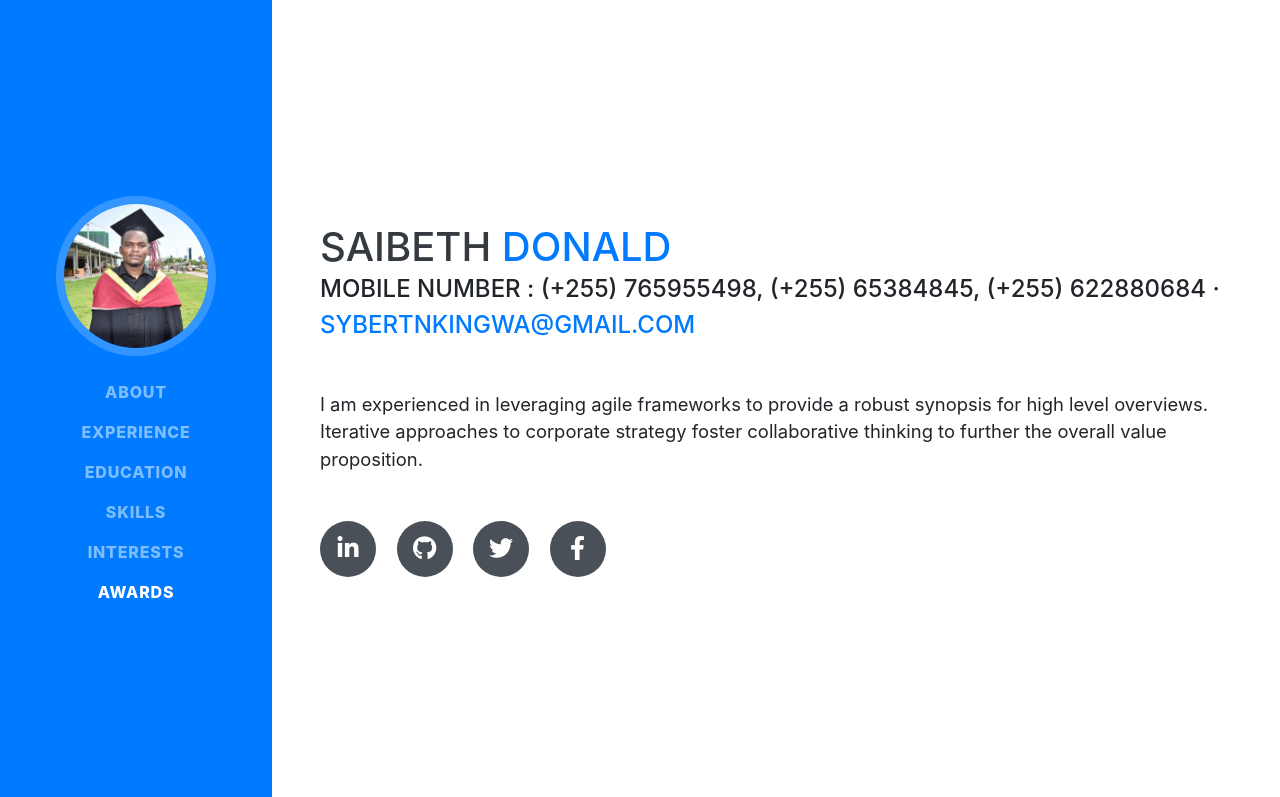
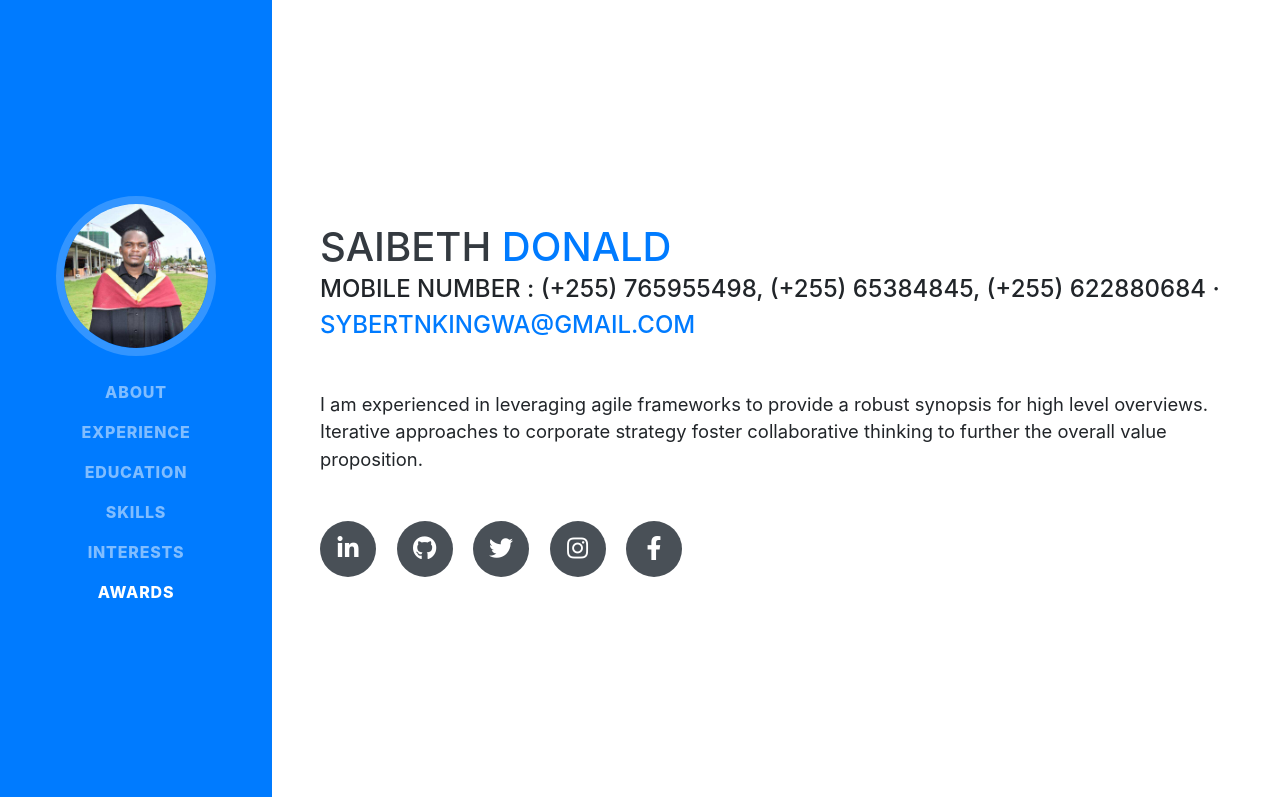
Before and after one commit to sybertDonald/SaibethResume, a website with bundled scripts: page index.html in a window 1280 px wide. Shown: the top 797 px of the page. Built offline with nearby package versions, Linux system fonts and the light colour scheme; a web font is replaced by a local one.

Commit message:
version2

```diff
--- a/index.html
+++ b/index.html
@@ -79,6 +79,8 @@
           </a>
           <a href="https://twitter.com/sybert_donald">
             <i class="fab fa-twitter"></i>
+          </a> <a href="https://www.instagram.com/m.b.i.s.u/?hl=en">
+            <i class="fab fa-instagram"></i>
           </a>
           <a href="https://web.facebook.com/sybert.donald">
             <i class="fab fa-facebook-f"></i>
```
